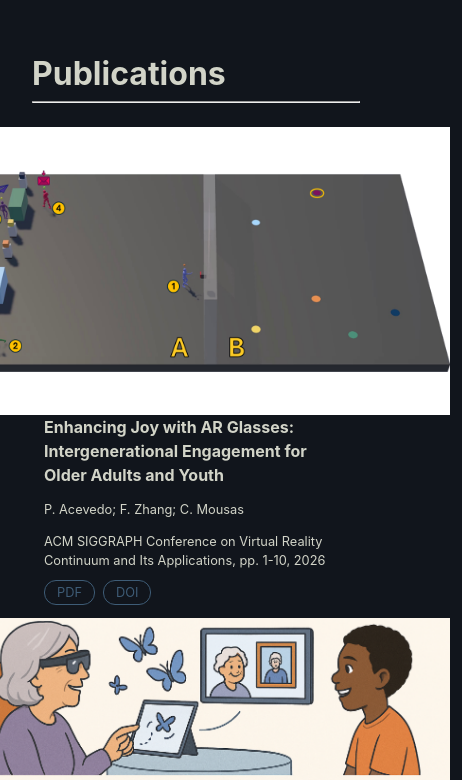
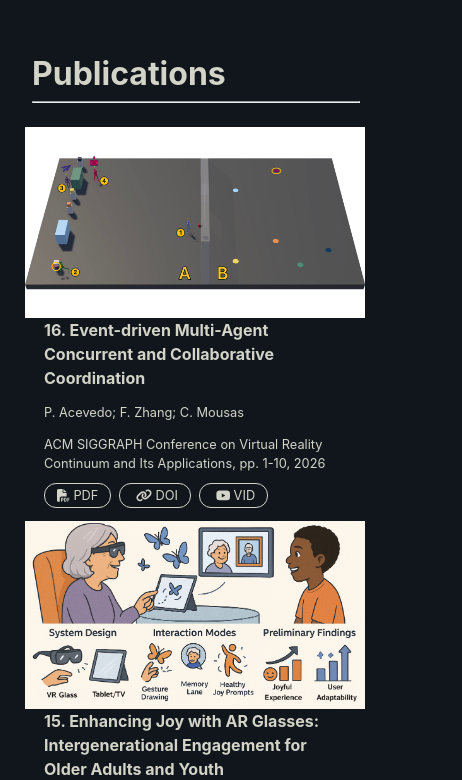
Before and after one commit to PedroAcevedo/my-portafolio, a Next.js app: page / in a window 390 px wide. Shown: the part 2380-3160 px from the top of the page, 462 px wide, since content can reach past the window. Built offline with nearby package versions, Linux system fonts and the light colour scheme.

Commit message:
fix title, image on mobile, and icons in PublicationCard

```diff
--- a/components/About/About.js
+++ b/components/About/About.js
@@ -27,7 +27,6 @@ const About = () => {
             <Row>
                 <Column>
                     <Profile
-                        onMouseEnter={() => setPhotoColor(randonBackground())}
                         background={photoColor}
                         size={profileSize}
                     >
--- a/components/PublicationCard/PublicationCard.js
+++ b/components/PublicationCard/PublicationCard.js
@@ -2,28 +2,28 @@ import Image from "next/image";
 import styled from "styled-components";
 import PublicationCardStyles from './PublicationCard.styles';
 import "react-responsive-carousel/lib/styles/carousel.min.css"; // requires a loader
+import { FontAwesomeIcon } from '@fortawesome/react-fontawesome'
 
 const Column = styled.div`${PublicationCardStyles.col}`;
 const Row = styled.div`${PublicationCardStyles.row}`;
 const URL = styled.a`${PublicationCardStyles.url}`;
 const Wrapper = styled.div`${PublicationCardStyles.wrapper}`;
 const Title = styled.div`${PublicationCardStyles.title}`;
-const Thumbnail = styled.div`${PublicationCardStyles.thumbnail}`;
+const Thumbnail = styled.img`${PublicationCardStyles.thumbnail}`;
 
 
-const PublicationCard = ({ publication }) => {
+const PublicationCard = ({ publication, index }) => {
     return (
         <Wrapper>
             <Row>
-                <Thumbnail>
-                    <img src={publication.thumbnail} alt={'img'} width={510} height={288} />
-                </Thumbnail>
+                <Thumbnail  src={publication.thumbnail} alt={'img'}/>
                 <Column>
-                        <Title>{publication.title}</Title>
+                        <Title>{index}. {publication.title}</Title>
                         <p>{publication.authors}</p>
                         <p>{publication.description}</p>
-                        {publication.pdf != "" && <URL href={publication.pdf} target="_blank">PDF</URL>}
-                        {publication.doi != "" && <URL href={publication.doi} target="_blank">DOI</URL>}
+                        {publication.pdf != "" && <URL href={publication.pdf} target="_blank"> <FontAwesomeIcon icon={['fa-solid','fa-file-pdf']} /> PDF</URL>}
+                        {publication.doi != "" && <URL href={publication.doi} target="_blank"> <FontAwesomeIcon icon={['fa-solid','fa-link']} /> DOI</URL>}
+                        {publication.video != "" && <URL href={publication.video} target="_blank"> <FontAwesomeIcon icon={['fa-brands','fa-youtube']} /> VID </URL>}
                 </Column>
             </Row>
         </Wrapper>
--- a/components/PublicationCard/PublicationCard.styles.js
+++ b/components/PublicationCard/PublicationCard.styles.js
@@ -34,15 +34,15 @@ const PublicationCardStyles = {
    margin-right: 0.5rem;
    padding: 0.25rem 0.75rem;
    text-align: center;
-   color: #3E5C76;
+   color: #D2D4C8;
    display: inline;
    background-color: transparent;
-   border: 1px solid #3E5C76;
+   border: 1px solid #D2D4C8;
    Border-radius: 12px;
    text-decoration: none;
    &:hover{
-    color: #D2D4C8;
-    border-color: #D2D4C8;
+    color: #3E5C76;
+    border-color: #3E5C76;
    }
   `,
   title: css`
@@ -55,8 +55,10 @@ const PublicationCardStyles = {
     }
   `,
   thumbnail: css`
-    display: flex;
-    padding: 0px 12px;
+    width: 510px;
+    @media screen and (max-width: 768px) {
+      width: 340px;
+    }
   `,
 };
 
--- a/components/PublicationList/PublicationList.js
+++ b/components/PublicationList/PublicationList.js
@@ -12,8 +12,8 @@ const PublicationList = () => {
     return (
         <Wrapper>
             {
-                publications.map((publication) => (
-                    <PublicationCard key={publication.id} publication={publication} />
+                publications.map((publication, index) => (
+                    <PublicationCard key={publication.id}  index={publication.id} publication={publication} />
                 ))
             }
         </Wrapper>
--- a/components/PublicationList/data/publication.json
+++ b/components/PublicationList/data/publication.json
@@ -1,93 +1,103 @@
 {
     "publication": [
         {
-            "id": 17,
-            "title": "Enhancing Joy with AR Glasses: Intergenerational Engagement for Older Adults and Youth",
+            "id": 16,
+            "title": "Event-driven Multi-Agent Concurrent and Collaborative Coordination",
             "authors": "P. Acevedo; F. Zhang; C. Mousas",
             "description": "ACM SIGGRAPH Conference on Virtual Reality Continuum and Its Applications, pp. 1-10, 2026",
             "pdf": "PDF/conf25-ACMSIGGRAPHVRCAI-multi-agent-coordination.pdf",
             "doi": "https://doi.org/10.1145/3779232.3779273",
+            "video": "https://www.youtube.com/watch?v=XYkPnUHxbcI",
             "thumbnail": "/Publications/conf25-ACMSIGGRAPHVRCAI-multi-agent-coordination.png"
         },
         {
-            "id": 16,
+            "id": 15,
             "title": "Enhancing Joy with AR Glasses: Intergenerational Engagement for Older Adults and Youth",
             "authors": "C. Park; P. Acevedo",
             "description": "IEEE International Symposium on Mixed and Augmented Reality Adjunct (ISMAR-Adjunct), Daejeon, Korea, Republic of, pp. 131-141, 2025",
             "pdf": "PDF/conf25-ISMAR-poster-enhancing-joy-ar",
             "doi": "https://doi.org/10.1109/ISMAR-Adjunct68609.2025.00304",
+            "video": "",
             "thumbnail": "/Publications/conf25-ISMAR-poster-enhancing-joy-ar.png"
         },
         {
-            "id": 15,
+            "id": 14,
             "title": "Virtual Roomie: Immersive Layout Co-Design With a Virtual Agent",
             "authors": "A. L. Jimenez; P. Acevedo; C. Mousas",
             "description": "IEEE International Symposium on Mixed and Augmented Reality (ISMAR), Daejeon, Korea, Republic of, pp. 131-141, 2025",
             "pdf": "PDF/conf25-ISMAR-vr-roomie.pdf",
             "doi": "https://doi.org/10.1109/ISMAR67309.2025.00026",
+            "video": "https://www.youtube.com/watch?v=OW8fCjWY-e8",
             "thumbnail": "/Publications/conf25-ISMAR-vr-roomie.png"
         },
         {
-            "id": 14,
+            "id": 13,
             "title": "Embodied Conversational Agents in Extended Reality: A Systematic Review",
             "authors": "F.-C. Yang, P. Acevedo, S. Guo, M. Choi, C. Mousas",
             "description": "IEEE Access, Vol. 13, pp. 79805-79824, 2025",
             "pdf": "PDF/journal25-IEEEAccess-conversational-agent-review.pdf",
             "doi": "https://doi.org/10.1109/ACCESS.2025.3566698",
+            "video": "",
             "thumbnail": "/Publications/journal25-IEEEAccess-conversational-agent-review.png"
         },
         {
-            "id": 13,
+            "id": 12,
             "title": "A Systematic Review of Immersive Virtual Reality in STEM Education: Advantages and Disadvantages on Learning and User Experience",
             "authors": "P. Acevedo, A. J. Magana, B. Benes, C. Mousas",
             "description": "IEEE Access, Vol. 12, pp. 189359–189386, 2024",
             "pdf": "PDF/journal24-IEEEAccess-systematic-review-vr-stem.pdf",
             "doi": "https://doi.org/10.1109/ACCESS.2024.3489233",
+            "video": "",
             "thumbnail": "/Publications/journal24-IEEEAccess-systematic-review-vr-stem.png"
         },
         {
-            "id": 12,
+            "id": 11,
             "title": "An Exploration of the Effects of in-VR Assessment Format on User Experience and Performance",
             "authors": "P. Acevedo, A. L. Jimenez, A. J. Magana, B. Benes, C. Mousas",
             "description": "International Conference on Artificial Reality and Telexistence & Eurographics Symposium on Virtual Environments, pp. 1-10, 2024",
             "pdf": "PDF/conf24-EGVE-in-vr-assessment.pdf",
             "doi": "https://doi.org/10.2312/egve.20241370",
+            "video": "https://www.youtube.com/watch?v=LGtarkRIpFc",
             "thumbnail": "/Publications/conf24-EGVE-in-vr-assessment.jpg"
         },
         {
-            "id": 1,
+            "id": 10,
             "title": "The Effects of Immersion and Dimensionality in Virtual Reality Science Simulations: The Case of Charged Particles",
             "authors": "P. Acevedo, M. Choi, A. J. Magana, B. Benes, C. Mousas",
             "description": "IEEE International Symposium on Mixed and Augmented Reality, pp. 170-179, 2024",
             "pdf": "PDF/conf24-IEEEISMAR-electromagnetism-2d-3d-immersion.pdf",
             "doi": "https://doi.org/10.1109/ISMAR67309.2025.00026",
+            "video": "https://www.youtube.com/watch?v=icaOmNZb6sk",
             "thumbnail": "/Publications/conf24-IEEEISMAR-electromagnetism-2d-3d-immersion.png"
         },
         {
-            "id": 3,
+            "id": 9,
             "title": "Game Level Design to Evoke Spatial Exploration: The Influence of a Secondary Task",
             "authors": "P. Acevedo, M. Choi, H. Liu, D. Kao, C. Mousas",
             "description": "ACM Annual Symposium on Computer-Human Interaction in Play (CHI Play) Companion Proceedings, pp. 4–10, 2024",
             "pdf": "PDF/conf24-ACMCHIPLAY-game-exploration-coins.3678811.pdf",
             "doi": "https://dl.acm.org/doi/abs/10.1145/3665463.3678811",
+            "video": "",
             "thumbnail": "/Publications/conf24-ACMCHIPLAY-game-exploration-coins.png"
         },
         {
-            "id": 4,
+            "id": 8,
             "title": "Embodied Immersive Virtual Reality to Enhance the Conceptual Understanding of Charged Particles: A Qualitative Study",
             "authors": "P. Acevedo, A. J. Magana, Y. Walsh, H. W. Pinto, B. Benes, C. Mousas",
             "description": "Computers & Education: X Reality, Volume 5, pp. 100075, 2024",
             "pdf": "PDF/journal24-Computer&EducationXReality-embodied-vr-particles.pdf",
             "doi": "https://doi.org/10.1016/j.cexr.2024.100075",
+            "video": "",
             "thumbnail": "/Publications/journal24-Computer&EducationXReality-embodied-vr-particles.png"
         },
         {
-            "id": 5,
+            "id": 7,
             "title": "Optimizing Retroreflective Marker Set for Motion Capturing Props",
             "authors": "P. Acevedo, B. Rekabdar, C. Mousas",
             "description": "Computers & Graphics (Proc. of CAD/Graphics 2023), Vol. 115, pp. 181-190, 2023",
             "pdf": "PDF/journal23-CAG-prop-markerset.pdf",
             "doi": "https://doi.org/10.1016/j.cag.2023.07.021",
+            "video": "",
             "thumbnail": "/Publications/journal23-CAG-prop-markerset.png"
         },
         {
@@ -97,51 +107,57 @@
             "description": "IEEE International Symposium on Mixed and Augmented Reality (Adjunct), pp. 588-593, 2022",
             "pdf": "PDF/conf22-IEEEISMAR-poster-electromagnetism.pdf",
             "doi": "https://doi.org/10.1109/ISMAR-Adjunct57072.2022.00122",
+            "video": "",
             "thumbnail": "/Publications/conf22-IEEEISMAR-poster-electromagnetism.png"
         },
         {
-            "id": 7,
+            "id": 5,
             "title": "Procedural Game Level Design to Trigger Spatial Exploration",
             "authors": "P. Acevedo, M. Choi, H. Liu, D. Kao, C. Mousas",
             "description": "International Conference on the Foundations of Digital Games (PCG Workshop), pp. 1-11, 2022",
             "pdf": "PDF/conf22-FDG-spatial-exploration.pdf",
             "doi": "https://doi.org/10.1145/3555858.3563272",
+            "video": "",
             "thumbnail": "/Publications/conf22-FDG-spatial-exploration.png"
         },
         {
-            "id": 8,
+            "id": 4,
             "title": "Vitool-BC: Visualization tool based on Cooja simulator for WSN",
             "authors": "D. Jabba, P. Acevedo",
             "description": "Applied Sciences 11 (16), 7665, 2021",
             "pdf": "PDF/journal21-AppliedScience-vitool.pdf",
             "doi": "https://doi.org/10.3390/app11167665",
+            "video": "",
             "thumbnail": "/Publications/journal21-AppliedScience-vitool.png"
         },
         {
-            "id": 9,
+            "id": 3,
             "title": "WRF-RPL: Weighted random forward RPL for high traffic and energy demanding scenarios",
             "authors": "PD. Acevedo, D. Jabba, P. Sanmartín, S. Valle, ED. Nino-Ruiz",
             "description": "IEEE Access 9, 60163-60174, 2021",
             "pdf": "PDF/journal21-IEEEAccess-wrf-rpl.pdf",
             "doi": "https://doi.org/10.1109/ACCESS.2021.3074436",
+            "video": "",
             "thumbnail": "/Publications/journal21-IEEEAccess-wrf-rpl.png"
         },
         {
-            "id": 10,
+            "id": 2,
             "title": "Web Apps for Intercultural Competences and Sustainable Development: A Case Study in Higher Education",
             "authors": "C. Ricardo-Barreto, J. Mizuno, D. Jabba, H. Llinás, A. Medina-Rivilla, C.A. Acevedo, P. Acevedo, J. Peña, C. Baloco, S. Villarreal",
             "description": "Handbook of Research on Promoting Social Justice for Immigrants and Refugees Through Active Citizenship and Intercultural Education, 349-373, 2021",
             "pdf": "https://www.irma-international.org/viewtitle/282321/?isxn=9781799872832",
             "doi": "",
+            "video": "",
             "thumbnail": "/Publications/book21-SocialJustice-incities.jpg"
         },
         {
-            "id": 11,
+            "id": 1,
             "title": "Trends in using ICT resources by professors in HEIs (higher education institutions)",
             "authors": "C. Ricardo-Barreto, D. Jabba, H. Llinás, J. Peña, C.A. Acevedo, PD. Acevedo,  C. Baloco, S. Villarreal",
             "description": "Journal of Information Technology Education: Research, Vol. 19, pp. 395-425, 2020",
             "pdf": "",
             "doi": "https://doi.org/10.28945/4601",
+            "video": "",
             "thumbnail": "/Publications/journal20-JITEResearch-trends-ict.jpg"
         }
     ]
--- a/pages/_app.tsx
+++ b/pages/_app.tsx
@@ -3,12 +3,13 @@ import 'academicons';
 import { config as fontawesomeConfig } from '@fortawesome/fontawesome-svg-core';
 import '@fortawesome/fontawesome-svg-core/styles.css';
 import { library } from '@fortawesome/fontawesome-svg-core';
-import { faLinkedin, faGithub } from "@fortawesome/free-brands-svg-icons";
+import { faLinkedin, faGithub, faYoutube } from "@fortawesome/free-brands-svg-icons";
 import { faEnvelope } from '@fortawesome/free-solid-svg-icons';
+import { faFilePdf, faLink } from '@fortawesome/free-solid-svg-icons';
 
 fontawesomeConfig.autoAddCss = false;
 
-library.add(faLinkedin, faEnvelope, faGithub); // Add icons to the library
+library.add(faLinkedin, faYoutube, faEnvelope, faGithub, faFilePdf, faLink); // Add icons to the library
 
 
 import type { AppProps } from 'next/app'
```
